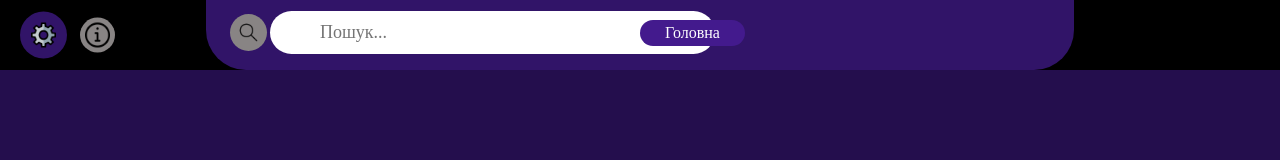
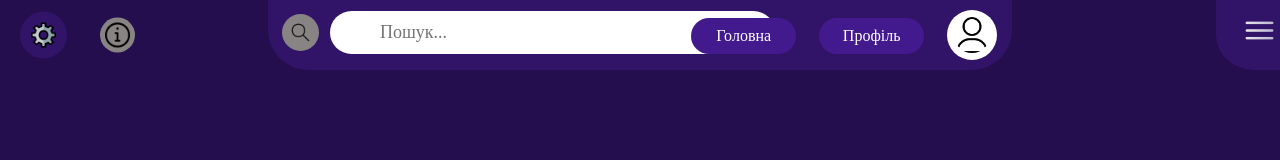
Before and after one commit to Gogart33W/YomuHub, a website: page index.html in a window 1280 px wide. Drawn offline with Linux system fonts and the light colour scheme; a web font is replaced by a local one.

Commit message:
STYLE: Доробив головну верхню панель меню, зменшив її в р

```diff
--- a/Style.css
+++ b/Style.css
@@ -23,7 +23,7 @@ menu
     display: flex;
     justify-content: center;
     gap: 20px;*/
-    background-color: #000000;
+    background-color: #240E4D;
     height: 70px;
     display: flex;
     justify-content: center;
@@ -37,7 +37,7 @@ menu
     background-color: #311468;
     text-align: center;
     height: 70px;
-    width: 70%;
+    width: 60%;
     border-bottom-left-radius: 40px;
     border-bottom-right-radius: 40px;
 }
@@ -62,13 +62,12 @@ button.settings
     align-items: center;
     justify-content: center;
     transition: 0.3s;     /* Плавна анімація */
-
 }
 
 button.about_us
 {
     position: absolute;
-    left: 80px;
+    left: 100px;
     top: 50%;
     transform: translateY(-50%);
 
@@ -90,7 +89,7 @@ button.about_us
 {
     position: absolute;
     top: 15%;
-    left: 270px;
+    left: 330px;
     width: 445px;
     height: 43px;
     border-radius: 40px;
@@ -108,7 +107,7 @@ button.search_btn
     width: 37px;
     height: 37px;
     top: 20%;
-    left: 18%;
+    left: 22%;
     border: none;
     border-radius: 50%;
     background-color: #888484;
@@ -127,11 +126,11 @@ button.search_btn
 button.mainPage_btn
 {
     position: absolute;
-    top: 28%;
+    top: 25%;
     background-color: #431A8D;
     color: white;
     width: 105px;
-    height: 26px;
+    height: 36px;
     border: none;
     border-radius: 50px;
     cursor: pointer;
@@ -139,7 +138,68 @@ button.mainPage_btn
     align-items: center;
     justify-content: center;
     transition: 0.3s;
-    left: 50%;
+    left: 54%;
     font-family: "Alegreya SC";
     font-size: 16px;
 }
+
+button.profile_btn
+{
+    position: absolute;
+    top: 25%;
+    background-color: #431A8D;
+    color: white;
+    width: 105px;
+    height: 36px;
+    border: none;
+    border-radius: 50px;
+    cursor: pointer;
+    display: flex;
+    align-items: center;
+    justify-content: center;
+    transition: 0.3s;
+    left: 64%;
+    font-family: "Alegreya SC";
+    font-size: 16px;
+}
+
+img.profileDefaultIcon
+{
+    position: absolute;
+    left: 74%;
+    top: 50%;
+    transform: translateY(-50%);
+    width: 50px;
+    height: 50px;
+    background-color: #FFFFFF;
+    border-radius: 50%;
+    border: none;
+    cursor: pointer;
+    transition: 0.3s;
+    padding: 7px;
+    box-sizing: border-box;
+    object-fit: contain;
+}
+
+#menu
+{
+    position: absolute;
+    height: 70px;
+    width: 76px;
+    left: 95%;
+    background-color: #311468;
+    border-bottom-left-radius: 50%;
+}
+
+img.menu_icon
+{
+    position: absolute;
+    top: 12%;
+    left: 28%;
+    width: 45px;
+    height: 45px;
+    display: flex;
+    align-items: center;
+    justify-content: center;
+    background-color: #311468;
+}
--- a/index.html
+++ b/index.html
@@ -27,8 +27,14 @@
             <button class = "mainPage_btn">
                 Головна
             </button>
+            <button class = "profile_btn">
+                Профіль
+            </button>
+            <img class = "profileDefaultIcon" src = "img/profile.png">
         </div>
-
+        <div id = "menu">
+            <img class = "menu_icon" src = "img/menu.png" width = "45">
+        </div>
     </menu>
 </body>
 </html>
```
